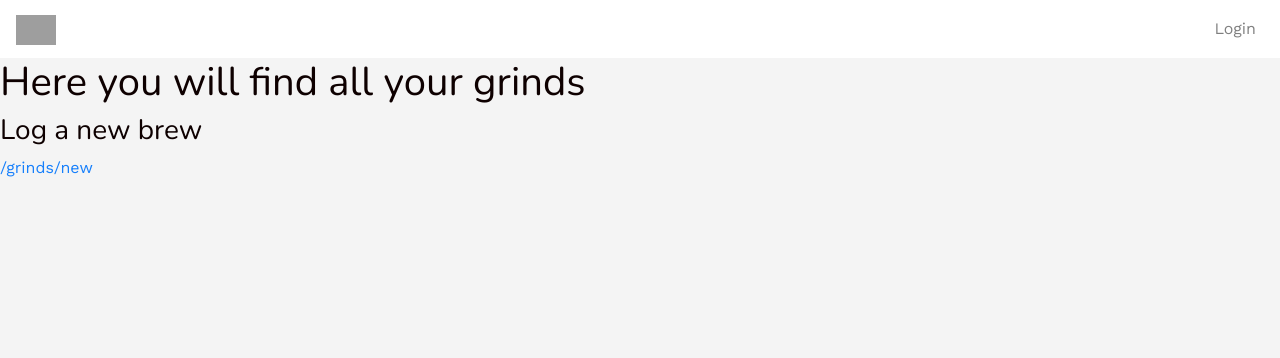
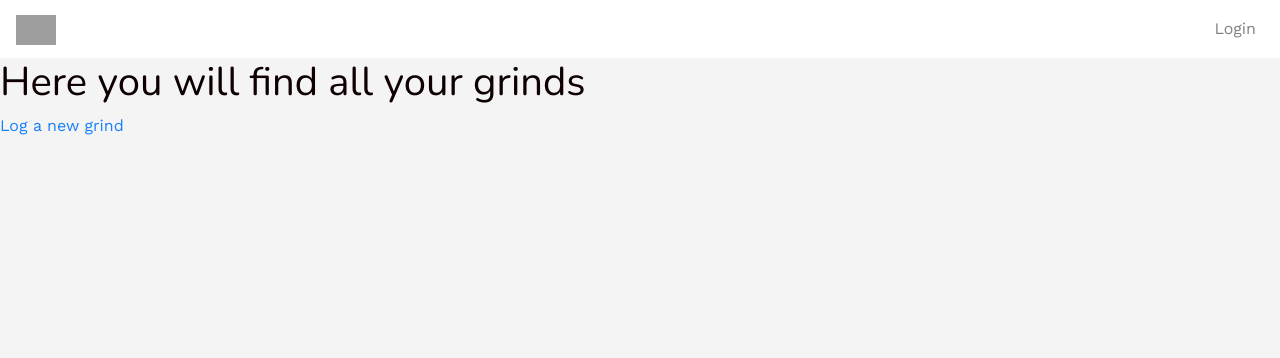
Before and after one commit to MedericMesle/DialerAll, a Rails app: page /grinds in a window 1280 px wide. Shown: the top 358 px of the page. Run offline with Rails 7, Linux system fonts and the light colour scheme; data that the repository does not hold is empty; style sheets or scripts are compiled from the project's sources; some libraries are stand-ins or nearby versions; grey boxes are pictures that could not be loaded.

Commit message:
Link to new working

```diff
--- a/app/views/grinds/index.html.erb
+++ b/app/views/grinds/index.html.erb
@@ -1,7 +1,6 @@
 <h1>Here you will find all your grinds</h1>
 
-<h3>Log a new brew</h3>
-<%= link_to new_grind_path %>
+<%= link_to "Log a new grind", new_grind_path %>
 
 <ol>
   <% @grinds.each do |grind| %>
--- a/app/views/grinds/show.html.erb
+++ b/app/views/grinds/show.html.erb
@@ -3,6 +3,8 @@
 <p><%= @grind.extraction_type %></p>
 <p><%= @grind.comments %></p>
 
+<%= link_to "Back to your grinds", grinds_path %>
+
 <%= link_to "Delete #{@grind}",
             grind_path(@grind),
             method: :delete,
```
